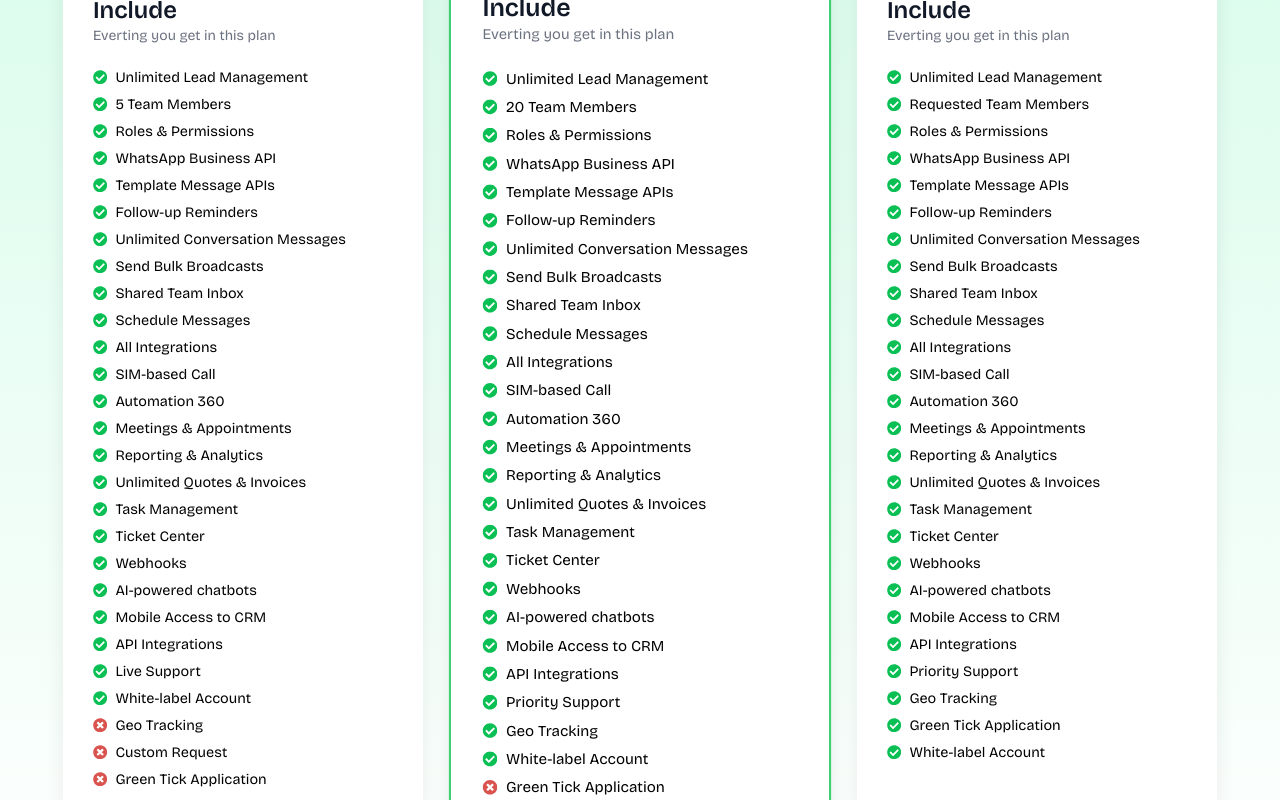
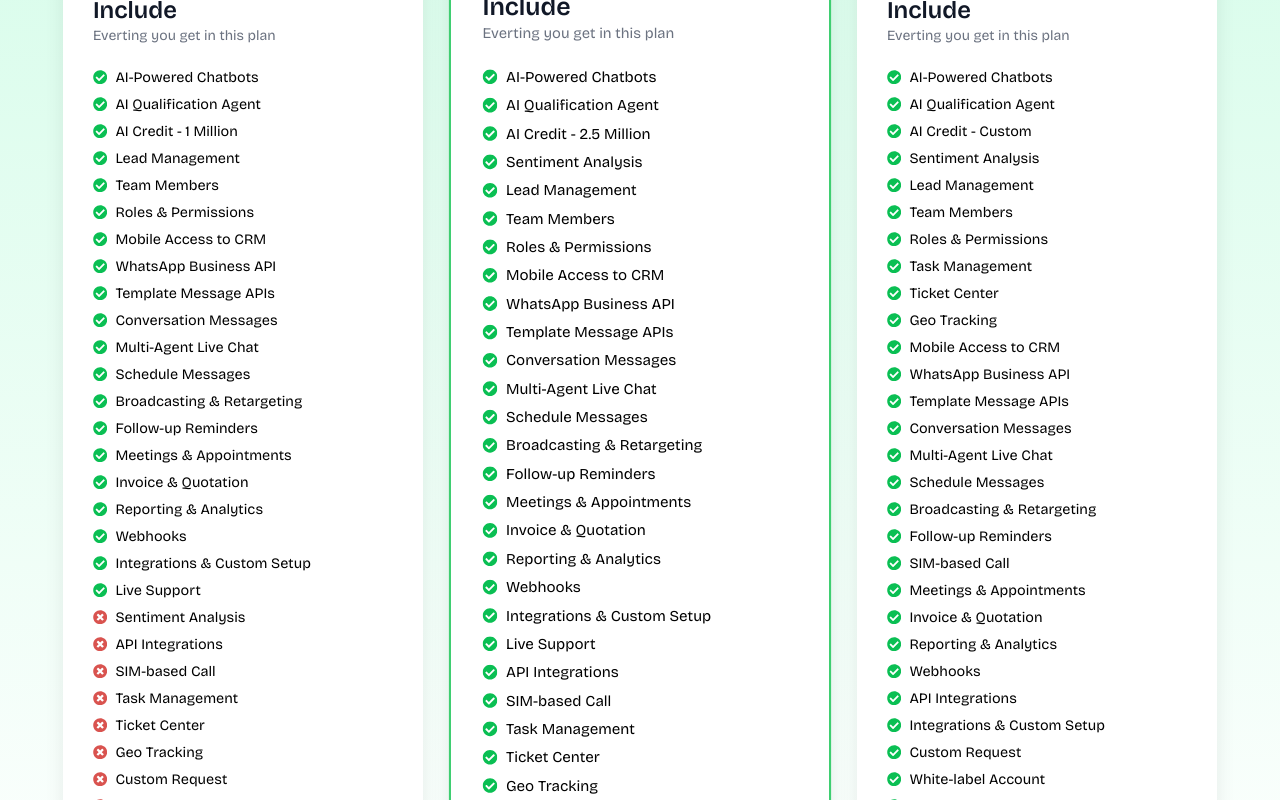
Before and after one commit to IsHa2507/converro, a React (Create React App) app: page /pricing in a window 1280 px wide. Shown: the part 720-1520 px from the top of the page. Built offline with nearby package versions, Linux system fonts and the light colour scheme.

Commit message:
ADJUSTED PRICINGJS

```diff
--- a/src/components/Pricing.js
+++ b/src/components/Pricing.js
@@ -12,42 +12,45 @@ const plans = {
   yearly:[
   {
     name: "Startup",
-    texth:"For small team (Min- 5 Users)",
-    price: "₹ 315",
-    period: "₹ 450",
+    texth:"For small team ( 1 Owner + 5 Users )",
+    price: "₹ 630",
+    period: "₹ 900",
     // text: "+18% GST",
     description: "per month for Single user (billed annually)",
     includedFeatures: [
-      "Unlimited Lead Management",
-      "5 Team Members",
+      "AI-Powered Chatbots",
+      "AI Qualification Agent",
+      "AI Credit - 1 Million",
+      "Lead Management",
+      "Team Members",
       "Roles & Permissions",
+      "Mobile Access to CRM",
       "WhatsApp Business API",
       "Template Message APIs",
+      "Conversation Messages",
+      "Multi-Agent Live Chat",
+      "Schedule Messages",
+      "Broadcasting & Retargeting",
       "Follow-up Reminders",
-      "Unlimited Conversation Messages",
-      "Send Bulk Broadcasts",
-      "Shared Team Inbox",
-      "Schedule Messages",
-      "All Integrations",
-      "SIM-based Call",
-      "Automation 360",
       "Meetings & Appointments",
+      "Invoice & Quotation",
       "Reporting & Analytics",
-      "Unlimited Quotes & Invoices",
-      "Task Management",
-      "Ticket Center",
       "Webhooks",
-      "AI-powered chatbots",
-      "Mobile Access to CRM",
-      "API Integrations",
+      "Integrations & Custom Setup",
       "Live Support",
-      "White-label Account",
     ],
     excludedFeatures: [
 
+       "Sentiment Analysis",
+      "API Integrations",
+      "SIM-based Call",
+      "Task Management",
+      "Ticket Center",
       "Geo Tracking",
       "Custom Request",
       "Green Tick Application",
+      "White-label Account",
+
     ],
     cta: "Get Started",
     textb:"Include",
@@ -56,39 +59,41 @@ textp:"Everting you get in this plan",
   },
   {
     name: "Business",
-    texth:"For mid size team (Min- 20 Users)",
-    price: "₹ 210",
-    period: "₹ 300",
+    texth:"For mid size team ( 1 Owner + 20 Users )",
+    price: "₹ 490",
+    period: "₹ 700",
     // text: "+18% GST",
     description: "per month for Single user (billed annually)",
     includedFeatures: [
-      "Unlimited Lead Management",
-      "20 Team Members",
+       "AI-Powered Chatbots",
+      "AI Qualification Agent",
+      "AI Credit - 2.5 Million ",
+      "Sentiment Analysis",
+      "Lead Management",
+      "Team Members",
       "Roles & Permissions",
+      "Mobile Access to CRM",
       "WhatsApp Business API",
       "Template Message APIs",
+      "Conversation Messages",
+      "Multi-Agent Live Chat",
+      "Schedule Messages",
+      "Broadcasting & Retargeting",
       "Follow-up Reminders",
-      "Unlimited Conversation Messages",
-      "Send Bulk Broadcasts",
-      "Shared Team Inbox",
-      "Schedule Messages",
-      "All Integrations",
+      "Meetings & Appointments",
+      "Invoice & Quotation",
+      "Reporting & Analytics",
+      "Webhooks",
+      "Integrations & Custom Setup",
+      "Live Support",
+      "API Integrations",
       "SIM-based Call",
-      "Automation 360",
-      "Meetings & Appointments",
-      "Reporting & Analytics",
-      "Unlimited Quotes & Invoices",
       "Task Management",
       "Ticket Center",
-      "Webhooks",
-      "AI-powered chatbots",
-      "Mobile Access to CRM",
-      "API Integrations",
-      "Priority Support",
       "Geo Tracking",
-      "White-label Account"
+      "Custom Request",
     ],
-    excludedFeatures: ["Green Tick Application", ],
+    excludedFeatures: ["Green Tick Application","White-label Account", ],
     cta: "Get Started",
     textb:"Include",
 textp:"Everting you get in this plan",
@@ -102,32 +107,36 @@ textp:"Everting you get in this plan",
 
     description: "Customise price as per your needs",
     includedFeatures: [
-      "Unlimited Lead Management",
-      "Requested Team Members",
+      "AI-Powered Chatbots",
+      "AI Qualification Agent",
+      "AI Credit - Custom",
+      "Sentiment Analysis",
+      "Lead Management",
+      "Team Members",
       "Roles & Permissions",
+      "Task Management",
+      "Ticket Center",
+      "Geo Tracking",
+      "Mobile Access to CRM",
       "WhatsApp Business API",
       "Template Message APIs",
+      "Conversation Messages",
+      "Multi-Agent Live Chat",
+      "Schedule Messages",
+      "Broadcasting & Retargeting",
       "Follow-up Reminders",
-      "Unlimited Conversation Messages",
-      "Send Bulk Broadcasts",
-      "Shared Team Inbox",
-      "Schedule Messages",
-      "All Integrations",
       "SIM-based Call",
-      "Automation 360",
       "Meetings & Appointments",
+      "Invoice & Quotation",
       "Reporting & Analytics",
-      "Unlimited Quotes & Invoices",
-      "Task Management",
-      "Ticket Center",
       "Webhooks",
-      "AI-powered chatbots",
-      "Mobile Access to CRM",
       "API Integrations",
-      "Priority Support",
-      "Geo Tracking",
-      "Green Tick Application",
-      "White-label Account",
+      "Integrations & Custom Setup",
+      "Custom Request",
+"White-label Account",
+"Green Tick Application",
+
+"Live Support",
     ],
     excludedFeatures: [],
     cta: "Contact Sales",
@@ -139,41 +148,45 @@ textp:"Everting you get in this plan",
   quarterly: [
 {
 name: "Startup",
-    texth:"For small team (Min- 5 Users)",
-    price: "₹ 450",
+    texth:"For small team ( 1 Owner + 5 Users )",
+    price: "₹ 900",
     // period: "₹ 450",
 
     description: "per month for Single user (billed annually)",
-   includedFeatures: [ "Unlimited Lead Management",
-      "5 Team Members",
+  includedFeatures: [
+      "AI-Powered Chatbots",
+      "AI Qualification Agent",
+      "AI Credit - 1 Million",
+      "Lead Management",
+      "Team Members",
       "Roles & Permissions",
+      "Mobile Access to CRM",
       "WhatsApp Business API",
       "Template Message APIs",
+      "Conversation Messages",
+      "Multi-Agent Live Chat",
+      "Schedule Messages",
+      "Broadcasting & Retargeting",
       "Follow-up Reminders",
-      "Unlimited Conversation Messages",
-      "Send Bulk Broadcasts",
-      "Shared Team Inbox",
-      "Schedule Messages",
-      "All Integrations",
+      "Meetings & Appointments",
+      "Invoice & Quotation",
+      "Reporting & Analytics",
+      "Webhooks",
+      "Integrations & Custom Setup",
+      "Live Support",
+    ],
+    excludedFeatures: [
+
+       "Sentiment Analysis",
+      "API Integrations",
       "SIM-based Call",
-      "Automation 360",
-      "Meetings & Appointments",
-      "Reporting & Analytics",
-      "Unlimited Quotes & Invoices",
       "Task Management",
       "Ticket Center",
-      "Webhooks",
-      "AI-powered chatbots",
-      "Mobile Access to CRM",
-      "API Integrations",
-
-    ],
-excludedFeatures: [
-  "Live Support",
-  "Geo Tracking",
+      "Geo Tracking",
       "Custom Request",
       "Green Tick Application",
       "White-label Account",
+
     ],
 cta: "Get Started",
 textb:"Include",
@@ -182,37 +195,41 @@ popular: false,
 },
 {
  name: "Business",
-    texth:"For mid size team (Min- 20 Users)",
-    price: "₹ 300",
+    texth:"For mid size team ( 1 Owner + 20 Users )",
+    price: "₹ 700",
     // period: "₹ 300",
     // text: "+18% GST",
     description: "per month for Single user (billed annually)",
-includedFeatures: ["Unlimited Lead Management",
-      "20 Team Members",
+ includedFeatures: [
+       "AI-Powered Chatbots",
+      "AI Qualification Agent",
+      "AI Credit - 2.5 Million ",
+      "Sentiment Analysis",
+      "Lead Management",
+      "Team Members",
       "Roles & Permissions",
+      "Mobile Access to CRM",
       "WhatsApp Business API",
       "Template Message APIs",
+      "Conversation Messages",
+      "Multi-Agent Live Chat",
+      "Schedule Messages",
+      "Broadcasting & Retargeting",
       "Follow-up Reminders",
-      "Unlimited Conversation Messages",
-      "Send Bulk Broadcasts",
-      "Shared Team Inbox",
-      "Schedule Messages",
-      "All Integrations",
+      "Meetings & Appointments",
+      "Invoice & Quotation",
+      "Reporting & Analytics",
+      "Webhooks",
+      "Integrations & Custom Setup",
+      "Live Support",
+      "API Integrations",
       "SIM-based Call",
-      "Automation 360",
-      "Meetings & Appointments",
-      "Reporting & Analytics",
-      "Unlimited Quotes & Invoices",
-
       "Task Management",
       "Ticket Center",
-      "Webhooks",
-      "AI-powered chatbots",
-      "Mobile Access to CRM",
-      "API Integrations",
-      "Priority Support",
-      "Geo Tracking",],
-excludedFeatures: ["Green Tick Application", "White-label Account"],
+      "Geo Tracking",
+      "Custom Request",
+    ],
+    excludedFeatures: ["Green Tick Application","White-label Account", ],
 cta: "Get Started",
 textb:"Include",
 textp:"Everting you get in this plan",
@@ -225,32 +242,36 @@ name: "Enterprise",
     period: "",
 
     description: "Customise price as per your needs",
-includedFeatures: ["Unlimited Lead Management",
-      "Requested Team Members",
+includedFeatures: ["AI-Powered Chatbots",
+      "AI Qualification Agent",
+      "AI Credit - Custom",
+      "Sentiment Analysis",
+      "Lead Management",
+      "Team Members",
       "Roles & Permissions",
+      "Task Management",
+      "Ticket Center",
+      "Geo Tracking",
+      "Mobile Access to CRM",
       "WhatsApp Business API",
       "Template Message APIs",
+      "Conversation Messages",
+      "Multi-Agent Live Chat",
+      "Schedule Messages",
+      "Broadcasting & Retargeting",
       "Follow-up Reminders",
-      "Unlimited Conversation Messages",
-      "Send Bulk Broadcasts",
-      "Shared Team Inbox",
-      "Schedule Messages",
-      "All Integrations",
       "SIM-based Call",
-      "Automation 360",
       "Meetings & Appointments",
+      "Invoice & Quotation",
       "Reporting & Analytics",
-      "Unlimited Quotes & Invoices",
-      "Task Management",
-      "Ticket Center",
       "Webhooks",
-      "AI-powered chatbots",
-      "Mobile Access to CRM",
       "API Integrations",
-      "Priority Support",
-      "Geo Tracking",
-      "Green Tick Application",
-      "White-label Account",
+      "Integrations & Custom Setup",
+      "Custom Request",
+"White-label Account",
+"Green Tick Application",
+
+"Live Support",
     ],
 excludedFeatures: [],
 cta: "Contact Sales",
@@ -259,118 +280,6 @@ textp:"Everting you get in this plan",
 popular: false,
 },
 ],
-// monthly: [
-// {
-// name: "Pro",
-// price: "₹1,299",
-// period: "/Monthly",
-// text: "+18% GST",
-// description: "Automate Sales, Marketing & close more Deals",
-// includedFeatures: ["5 Team Members",
-//       "Roles & Permissions",
-//       "WhatsApp Business API",
-//       "Template Message APIs",
-//       "Follow-up Reminders",
-//       "Unlimited Conversation Messages",
-//       "Send Bulk Broadcasts",
-//       "Shared Team Inbox",
-//       "Schedule Messages",
-//       "All Integrations",
-//       "SIM-based Call",
-//       "Automation 360",
-//       "Meetings & Appointments",
-//       "Reporting & Analytics",
-//       "Unlimited Quotes & Invoices",
-//       "Task Management",
-//       "Ticket Center",
-//       "Webhooks",
-//       "AI-powered chatbots",
-//       "Mobile Access to CRM",
-//       "API Integrations",
-
-//     ],
-// excludedFeatures: [
-//   "Live Support",
-//   "Geo Tracking",
-//       "Custom Request",
-//       "Green Tick Application",
-//       "White-label Account",],
-// cta: "Get Started",
-// popular: false,
-// },
-// {
-// name: "Business",
-// price: "₹1,999",
-// period: "/Monthly",
-// text: "+18% GST",
-// description: "Accelerate growth with innovative solutions.",
-// includedFeatures: ["Unlimited Lead Management",
-//       "20 Team Members",
-//       "Roles & Permissions",
-//       "WhatsApp Business API",
-//       "Template Message APIs",
-//       "Follow-up Reminders",
-//       "Unlimited Conversation Messages",
-//       "Send Bulk Broadcasts",
-//       "Shared Team Inbox",
-//       "Schedule Messages",
-//       "All Integrations",
-//       "SIM-based Call",
-//       "Automation 360",
-//       "Meetings & Appointments",
-//       "Reporting & Analytics",
-//       "Unlimited Quotes & Invoices",
-//       "Task Management",
-//       "Ticket Center",
-//       "Webhooks",
-//       "AI-powered chatbots",
-//       "Mobile Access to CRM",
-//       "API Integrations",
-//       "Priority Support",
-//       "Geo Tracking",
-//     ],
-// excludedFeatures: ["Green Tick Application", "White-label Account"],
-// cta: "Get Started",
-// popular: true,
-// },
-// {
-// name: "Enterprise",
-// price: "Custom Price",
-// period: "",
-// text: "",
-// description: "Build & Organize your Sales Function at your ease.",
-// includedFeatures: ["Unlimited Lead Management",
-//       "Requested Team Members",
-//       "Roles & Permissions",
-//       "WhatsApp Business API",
-//       "Template Message APIs",
-//       "Follow-up Reminders",
-//       "Unlimited Conversation Messages",
-//       "Send Bulk Broadcasts",
-//       "Shared Team Inbox",
-//       "Schedule Messages",
-//       "All Integrations",
-//       "SIM-based Call",
-//       "Automation 360",
-//       "Meetings & Appointments",
-//       "Reporting & Analytics",
-//       "Unlimited Quotes & Invoices",
-//       "Task Management",
-//       "Ticket Center",
-//       "Webhooks",
-//       "AI-powered chatbots",
-//       "Mobile Access to CRM",
-//       "API Integrations",
-//       "Priority Support",
-//       "Geo Tracking",
-//       "Green Tick Application",
-//       "White-label Account",
-//     ],
-// excludedFeatures: [],
-// cta: "Contact Sales",
-// popular: false,
-// },
-// ],
 };
 
 const PricingSection = () => {
@@ -387,13 +296,7 @@ const PricingSection = () => {
 
        {/* Toggle Button */}
 <div className="billing-toggle">
-{/* <button
-className={billing === "monthly" ? "active" : ""}
-onClick={() => setBilling("monthly")}
->
-Quarterly
-</button> */}
-{/* Toggle Button */}
+
 
    <button
     className={billing === "quarterly" ? "active" : ""}
```
